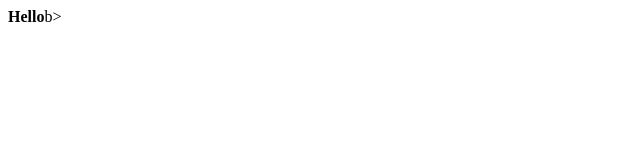
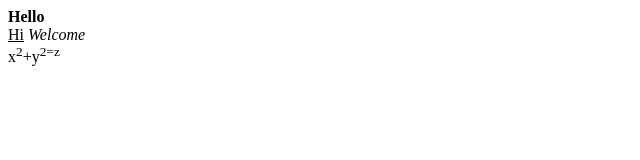
Before and after one commit to iamneo-production/dbeaeaaedddcacdadaeccdffeecabfeedab, a website: page public/index.html in a window 1280 px wide. Shown: the whole page, without its empty margins (0-640 px from the left). Drawn offline with Linux system fonts and the light colour scheme.

Commit message:
Backup Commit

```diff
--- a/public/index.html
+++ b/public/index.html
@@ -3,7 +3,10 @@
         <title> Sample Output:</title>
         </head>
         <body>
-            <p><b>Hello</b>b><br></b></p>
+            <p><b>Hello</b><br>
+                <u>Hi</u>
+                <i>Welcome</i><br>
+                x<sup>2</sup>+y<sup>2=z<su
     </head>
     </body>
 </html>
```
